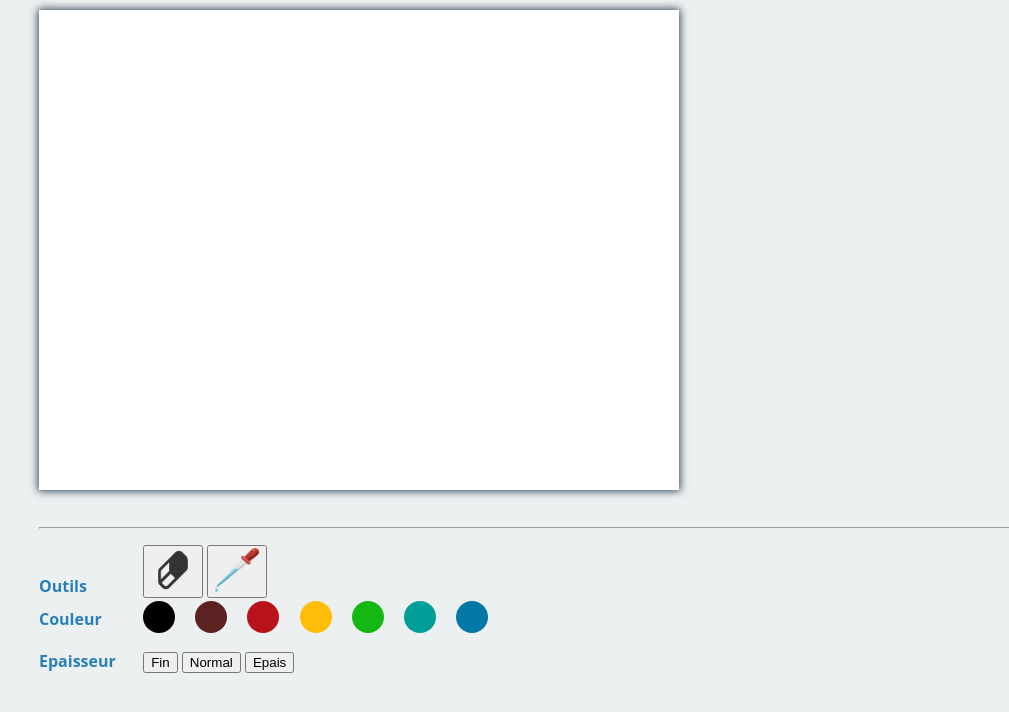
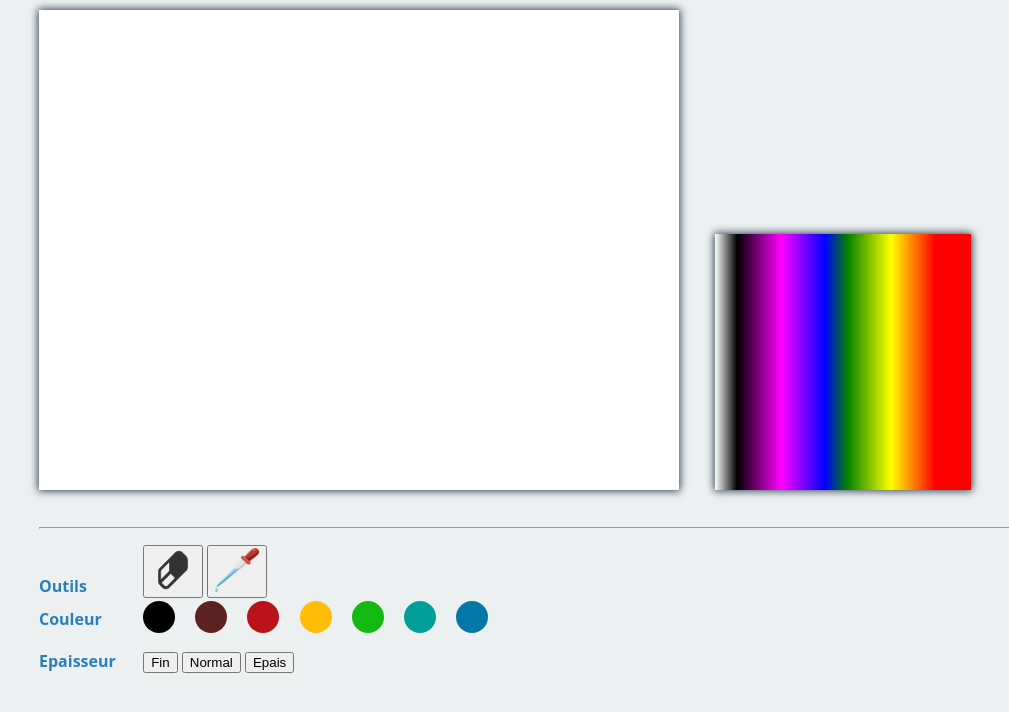
Before and after one commit to DeneuvilleT/Canvas_Paint, a plain HTML site: page index.html in a window 1280 px wide. Both pictures are taken after a click on the button 326 px from the left and 657 px from the top of the page. Shown: the part 86-798 px from the top of the page, without its empty margins (89-1098 px from the left). Drawn offline with Linux system fonts and the light colour scheme.

Commit message:
07/04/20222

```diff
--- a/css/main.css
+++ b/css/main.css
@@ -37,6 +37,7 @@ hr {
 main {
     margin: 2em 0;
 }
+
 
 
 /********************** CLASSES GENERALES **********************/
@@ -99,7 +100,6 @@ main {
     margin-left: 1em;
 }
 
-
 /********************** ARDOISE **********************/
 
 .slate {
--- a/index.html
+++ b/index.html
@@ -11,7 +11,7 @@
     <main>
         <canvas id="canvas" class="slate" width="640" height="480"></canvas>
 
-        <canvas id="color-palette" class="color-palette hide" width="256" height="256"></canvas>
+        <canvas id="palette" class="color-palette hide" width="256" height="256"></canvas>
     </main>
 
     <hr>
--- a/js/class/ColorPalette.class.js
+++ b/js/class/ColorPalette.class.js
@@ -4,31 +4,52 @@ import Slate from "../class/Slate.class.js";
 
 class ColorPalette {
 
-    constructor(canvas, context) {
-        this.context = context;
-        this.canvas = canvas;
-        this.buildGradiant();
+    constructor() {
+
+        this.palette = palette;
+        this.context = this.palette.getContext("2d");
         this.rgb = {
             r: 0,
             g: 0,
             b: 0
         };
+        this.dataImage = undefined;
+    };
+
+    buildGradiant() {
+        palette.classList.toggle('hide');
+
+        let gradiant = this.context.createLinearGradient(0, 0, 220, 0);
+
+        gradiant.addColorStop(0, "white");
+        gradiant.addColorStop("0.1", "black");
+        gradiant.addColorStop("0.3", "magenta");
+        gradiant.addColorStop("0.5", "blue");
+        gradiant.addColorStop("0.6", "green");
+        gradiant.addColorStop("0.8", "yellow");
+        gradiant.addColorStop(1, "red");
+
+        this.context.fillStyle = gradiant;
+        this.context.fillRect(0, 0, 256, 256);
+    };
+
+    onClick(e) {
+
+        this.dataImage = this.context.getImageData(e.offsetX, e.offsetY, 256, 256);
+        this.rgb.r = this.dataImage.data[0];
+        this.rgb.g = this.dataImage.data[1];
+        this.rgb.b = this.dataImage.data[2];
+
+        return `rgb(${this.rgb.r},${this.rgb.g},${this.rgb.b})`;
+    };
+
+};
+
+export default ColorPalette;
+
+
 
         // récupérer le canvas/context
         // initialiser une proriété rgb (objet ??)
         // installer l'écouteur sur la ColorPalette
         // appeler la methode pour Build() la palette
-    }
-
-    buildGradiant() {
-        // méthode de construction graphique de la palette de couleurs
-    }
-
-    onClick() {
-        // getter pour récuperer la .pickedColor
-        // ...
-        // méthode de gestion de click sur la palette
-    }
-};
-
-export default ColorPalette;
--- a/js/class/Pen.class.js
+++ b/js/class/Pen.class.js
@@ -1,25 +1,21 @@
-import Program from "../class/Program.class.js";
-import ColorPalette from "../class/ColorPalette.class.js";
-import Slate from "../class/Slate.class.js";
-
 class Pen {
     constructor(color, size) {
 
         this.color = color
         this.size = size;
 
-        // initialiser 2 propriétés avec des valeurs par defaut
-        // - color - size
-    }
-
-    configure() {
-        // méthode de configuration de l'ardoise à l'execution d'un dessin avec le crayon
-        // mise à jour des propriété de dessin de l'ardoise(slate)
-    }
-
-    // setter pour appliquer la couleur "au crayon", et un autre pour appliquer la taille( size)
-    //...
-    // methode pour appliquer une couleur rgb au crayon
+    };
 };
 
 export default Pen;
+
+
+// configure() {
+// }
+// initialiser 2 propriétés avec des valeurs par defaut
+// - color - size
+// méthode de configuration de l'ardoise à l'execution d'un dessin avec le crayon
+// mise à jour des propriété de dessin de l'ardoise(slate)
+// setter pour appliquer la couleur "au crayon", et un autre pour appliquer la taille( size)
+//...
+// methode pour appliquer une couleur rgb au crayon
--- a/js/class/Program.class.js
+++ b/js/class/Program.class.js
@@ -2,31 +2,20 @@ import Pen from "../class/Pen.class.js";
 import ColorPalette from "../class/ColorPalette.class.js";
 import Slate from "../class/Slate.class.js";
 
+
 class Program {
     constructor() {
 
+        this.newPen = new Pen();
         this.newSlate = new Slate();
-        this.newPen = new Pen();
         this.newColorPalette = new ColorPalette();
-
-        // instancier 3 propriétés :
-        // - ColorPalette - Pen - Slate
     };
 
     onClickPenColor(e) {
         this.newPen.color = e.path[0].attributes[1].textContent;
-        // console.log(e.path[0].attributes[1].textContent)
     };
     onClickPenSize(e) {
         this.newPen.size = e.path[0].attributes[1].textContent;
-        // console.log(e.path[0].attributes[1].textContent)
-    };
-    onPickColor() {
-        // écouter sur la pipette pur display la palette de dégradé
-    };
-    start() {
-        // installer des écouteurs sur les outils et de configuration
-        // y'aura un gestionnaire d'evenement custom à créer (à ne pas faire tout de suite FFS !)
     };
 };
 
@@ -34,76 +23,11 @@ export default Program;
 
 
 
+/*onPickColor() {
+    // écouter sur la pipette pur display la palette de dégradé
 
-
-
-
-
-
-
-
-
-
-
-
-
-
-
-
-
-
-
-
-
-
-
-
-
-
-// Un booléen qui, lorsqu'il est vrai, indique que le déplacement de
-// la souris entraîne un dessin sur le canevas
-//let isDrawing = false;
-//let x = 0;
-//let y = 0;
-
-//const myPics = document.getElementById('myPics');
-//const context = myPics.getContext('2d');
-
-// On récupère le décalage du canevas en x et y par rapport aux bords
-// de la page
-//const rect = myPics.getBoundingClientRect();
-
-// On ajoute les gestionnaires d'évènements pour mousedown, mousemove
-// et mouseup
-/*myPics.addEventListener('mousedown', e => {
-    x = e.clientX - rect.left;
-    y = e.clientY - rect.top;
-    isDrawing = true;
-});*/
-
-/*myPics.addEventListener('mousemove', e => {
-    if (isDrawing === true) {
-        drawLine(context, x, y, e.clientX - rect.left, e.clientY - rect.top);
-        x = e.clientX - rect.left;
-        y = e.clientY - rect.top;
-    }
-});*/
-
-/*window.addEventListener('mouseup', e => {
-    if (isDrawing === true) {
-        drawLine(context, x, y, e.clientX - rect.left, e.clientY - rect.top);
-        x = 0;
-        y = 0;
-        isDrawing = false;
-    }
-});*/
-
-/*function drawLine(context, x1, y1, x2, y2) {
-    context.beginPath();
-    context.strokeStyle = 'black';
-    context.lineWidth = 1;
-    context.moveTo(x1, y1);
-    context.lineTo(x2, y2);
-    context.stroke();
-    context.closePath();
-}   */
+};*/
+/*start() {
+    // installer des écouteurs sur les outils et de configuration
+    // y'aura un gestionnaire d'evenement custom à créer (à ne pas faire tout de suite FFS !)
+};*/
--- a/js/class/Slate.class.js
+++ b/js/class/Slate.class.js
@@ -1,9 +1,5 @@
-import Program from "../class/Program.class.js";
-import Pen from "../class/Pen.class.js";
-import ColorPalette from "../class/ColorPalette.class.js";
+class Slate {
 
-class Slate {
-    // le constructor reçoit un argument
     constructor() {
 
         this.context = canvas.getContext("2d");
@@ -12,12 +8,6 @@ class Slate {
             x: 0,
             y: 0
         };
-
-        // au début, on ne sait pas où se trouve la souris (currentLocation)
-        // installer les écouteur lié à la souris
-        // au début on dessine pas (isDrawing)
-        // récupération du canvas, du context
-        // stockage de l'objet crayon
     };
 
     draw(x2, y2, color, size) {
@@ -33,11 +23,13 @@ class Slate {
     clear() {
         this.context.clearRect(0, 0, canvas.width, canvas.height);
     };
-
-    getMouseLocation() {
-        // méthodes sur la gestion de la souris
-        //...
-    };
 };
 
 export default Slate;
+
+
+        // au début, on ne sait pas où se trouve la souris (currentLocation)
+        // installer les écouteur lié à la souris
+        // au début on dessine pas (isDrawing)
+        // récupération du canvas, du context
+        // stockage de l'objet crayon
--- a/js/main.js
+++ b/js/main.js
@@ -1,6 +1,7 @@
 import Program from "./class/Program.class.js";
 
 document.addEventListener('DOMContentLoaded', () => {
+
     const newApp = new Program();
 
     document.querySelectorAll('.pen-color').forEach((e) => {
@@ -8,6 +9,7 @@ document.addEventListener('DOMContentLoaded', () => {
             newApp.onClickPenColor(e);
         });
     });
+
     document.querySelectorAll('.pen-size').forEach((e) => {
         e.addEventListener('click', (e) => {
             newApp.onClickPenSize(e);
@@ -19,7 +21,7 @@ document.addEventListener('DOMContentLoaded', () => {
     });
 
     tool_color_picker.addEventListener('click', () => {
-        newApp.onPickColor();
+        newApp.newColorPalette.buildGradiant();
     });
 
     canvas.addEventListener('mousedown', (e) => {
@@ -45,7 +47,17 @@ document.addEventListener('DOMContentLoaded', () => {
         };
     });
 
+    palette.addEventListener('click', (e) => {
+        newApp.newPen.color = newApp.newColorPalette.onClick(e);
+    });
+
 });
+
+
+
+
+
+
 
 
 // installer un gestionnaire d'event dans lequel
```
